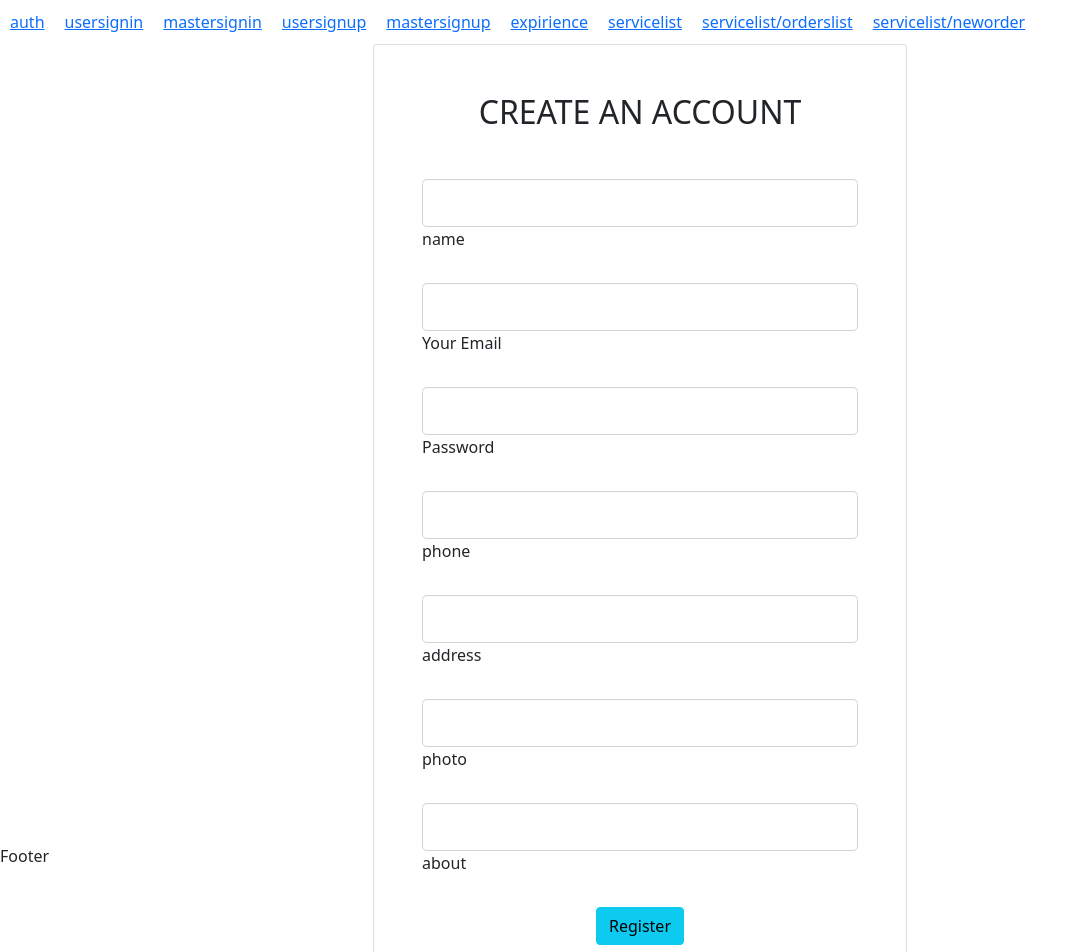
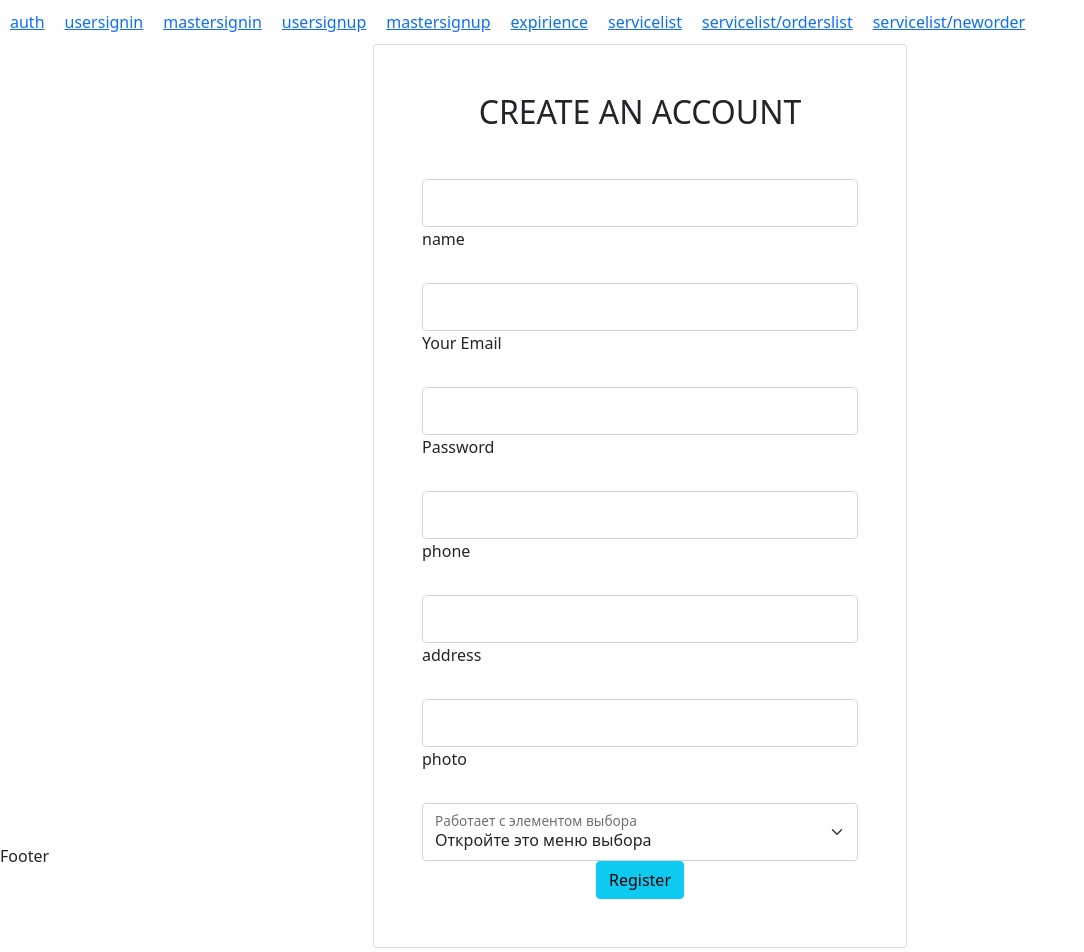
Before and after one commit to AzadAlistanov/help_auto_mern, a React (Create React App) app in the folder client/: page /auth/mastersignup in a window 1280 px wide. Shown: the top 952 px of the page, without its empty margins (0-1084 px from the left). Built offline with nearby package versions, Linux system fonts and the light colour scheme.

Commit message:
fix input master

```diff
--- a/client/src/components/Auth/masterSignup.tsx
+++ b/client/src/components/Auth/masterSignup.tsx
@@ -6,11 +6,11 @@ import * as actions from '../../store/actions/task'
 export default function MasterSignup() {
   const dispatch = useDispatch();
   const navigate = useNavigate()
-  const [value, setValue] = useState({ name: "", email: "", password: "",phone:"", address:"", photo:"", about:"", rating:"" })
+  const [value, setValue] = useState({ name: "", email: "", password: "", phone: "", address: "", photo: "", about: "", rating: "" })
 
   async function signUp() {
-
-    dispatch(actions.getSignInSagaMaster(value))
+    console.log(value)
+    // dispatch(actions.getSignInSagaMaster(value))
     // console.log(`value`, value)
     // const options: any = {
     //   method: 'POST',
@@ -69,13 +69,30 @@ export default function MasterSignup() {
                       <label className="form-label" htmlFor="form3Example4cg">photo</label>
                     </div>
 
-                    <div className="form-outline mb-4">
+                    {/* <div className="form-outline mb-4">
                       <input onChange={(event) => setValue({ ...value, about: event.target.value })} value={value.about} type="about" id="form3Example4cg" className="form-control form-control-lg" />
                       <label className="form-label" htmlFor="form3Example4cg">about</label>
+                    </div> */}
+
+                    <div className="form-floating">
+                      <select onChange={(event) => setValue({ ...value, about: event.target.value })} className="form-select" id="floatingSelect" aria-label="Floating label select example">
+                        <option selected>Откройте это меню выбора</option>
+                        <option value='Двигатель'>Двигатель</option>
+                        <option value='Кузовной ремонт'>Кузовной ремонт</option>
+                        <option value='Обслуживание ходовой части'>Обслуживание ходовой части</option>
+                        <option value='Шиномонтаж'>Шиномонтаж</option>
+                        <option value='Трансмиссия'>Трансмиссия</option>
+                        <option value='Рулевое управление'>Рулевое управление</option>
+                        <option value='Тормозная система'>Тормозная система</option>
+                        <option value='Иные услуги'>Иные услуги</option>
+                        <option value='Компьютерная диагностика'>Компьютерная диагностика</option>
+                        <option value='Сход-развал'>Сход-развал</option>
+                      </select>
+                      <label htmlFor="floatingSelect">Работает с элементом выбора</label>
                     </div>
 
+
                     <div className="d-flex justify-content-center">
-
                       <button onClick={signUp} type="button" className="btn btn-info">Register</button>
                     </div>
 
```
Also changed, not shown: 1 other file (tests, documents, lock files or other folders).
